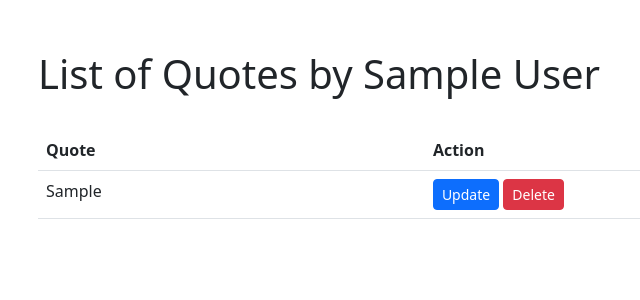
After one commit to vamsivk18/APP_Project, a PHP site: page /viewquotes.php in a window 1280 px wide. The commit adds this page. Shown: the top 300 px of the page, without its empty margins (12-652 px from the left). Run offline with PHP 8.4, Linux system fonts and the light colour scheme; the visitor is signed in with stand-in values (Sample User, id 1); tables that the repository leaves empty or names only in its code hold one stand-in row (values such as "Sample post").

Commit message:
View login user Quote Feature

```diff
--- a/addquote.php
+++ b/addquote.php
@@ -10,7 +10,7 @@
 session_start();
 ?>
     <div>
-        <h2>ADD QUOTE</h2>
+        <h2>ADD A QUOTE</h2>
         <p>Please fill in the quote.</p>
         <form action="includes/addquote.inc.php" method="post">
                 <textarea name="quote" id="" cols="100" rows="5" placeholder="Enter your Quote"></textarea><br>
--- a/classes/quotes-contr.classes.php
+++ b/classes/quotes-contr.classes.php
@@ -12,5 +12,8 @@ class QuotesContr extends Quotes{
     public function getQuotes(){
         return $this->quotes;
     }
+    public function getSpecificQuotes(){
+        return $this->dbGetSpecificQuotes("");
+    }
 }
 ?>
--- a/classes/quotes.classes.php
+++ b/classes/quotes.classes.php
@@ -9,6 +9,21 @@ class Quotes extends Dbh{
         }
         $rows = $stmt->fetchAll(PDO::FETCH_ASSOC);
         return $rows;
+    }
+    protected function dbGetName($username){
+        $stmt = $this->connect()->prepare('SELECT name FROM users WHERE username=?;');
+        if(!$stmt->execute(array($username))){
+            $stmt = null;
+            header("location: ../error.php?error=db_getnameforsetquotefailed");
+            exit();
+        }
+        if($stmt->rowCount()==0){
+            $stmt = null;
+            header("location: ../error.php?error=db_nousername");
+            exit();
+        }
+        $row = $stmt->fetchAll(PDO::FETCH_ASSOC);
+        return $row[0]["name"];
     }
     protected function dbSetQuote($quote,$username){
         $stmt = $this->connect()->prepare('SELECT name FROM users WHERE username=?;');
@@ -26,5 +41,17 @@ class Quotes extends Dbh{
             exit();
         }
     }
+    protected function dbGetSpecificQuotes($author){
+        if($author==""){
+            $stmt = $this->connect()->prepare('SELECT quote from quotes where username=?;');
+            if(!$stmt->execute(array($_SESSION["username"]))){
+                $stmt = null;
+            header("location: ../error.php?error=db_getspecificquotesfailed");
+            exit();
+            }
+            $quotes = $stmt->fetchAll(PDO::FETCH_ASSOC);
+            return array($this->dbGetName($_SESSION["username"]),$quotes);
+        }
+    }
 }
 ?>
--- /dev/null
+++ b/viewquotes.php
@@ -0,0 +1,45 @@
+<!DOCTYPE html>
+<html lang="en">
+<head>
+    <meta charset="UTF-8">
+    <link href="https://cdn.jsdelivr.net/npm/bootstrap@5.2.2/dist/css/bootstrap.min.css" rel="stylesheet" integrity="sha384-Zenh87qX5JnK2Jl0vWa8Ck2rdkQ2Bzep5IDxbcnCeuOxjzrPF/et3URy9Bv1WTRi" crossorigin="anonymous">
+    <title>View Quotes</title>
+</head>
+<body style="margin: 50px;">
+    <?php
+        session_start();
+        include "./classes/dbh.classes.php";
+        include "./classes/quotes.classes.php";
+        include "./classes/quotes-contr.classes.php";
+        $quotesObj = new QuotesContr();
+        $quotes = $quotesObj->getSpecificQuotes();
+    ?>
+    <!-- <a class='btn btn-primary btn-sm' href='addquote.php'>Add Quote</a>
+    <a class='btn btn-primary btn-sm' href='viewquote.php'>View My Quotes</a>
+    <a class='btn btn-danger btn-sm' href='logout.php'>Logout</a> -->
+    <h1 class="body-center">List of Quotes by <?php echo "$quotes[0]"?></h1>
+    <br>
+    <table class="table">
+        <thead>
+            <tr>
+                <th>Quote</th>
+                <th>Action</th>
+            </tr>
+        </thead>
+        <tbody>
+            <?php
+                foreach($quotes[1] as $row){
+                    echo "
+                    <tr>
+                        <td>" . $row["quote"] . "</td>
+                        <td>
+                            <a class='btn btn-primary btn-sm' href='update'>Update</a>
+                            <a class='btn btn-danger btn-sm' href='delete'>Delete</a>
+                        </td>
+                    </tr>";
+                }
+            ?>
+        </tbody>
+    </table>
+</body>
+</html>
--- a/welcome.php
+++ b/welcome.php
@@ -19,6 +19,7 @@
         }
     ?>
     <a class='btn btn-primary btn-sm' href='addquote.php'>Add Quote</a>
+    <a class='btn btn-primary btn-sm' href='viewquotes.php'>View My Quotes</a>
     <a class='btn btn-danger btn-sm' href='logout.php'>Logout</a>
     <h1 class="body-center">List of Quotes</h1>
     <br>
@@ -27,7 +28,6 @@
             <tr>
                 <th>Quote</th>
                 <th>Author</th>
-                <th>Action</th>
             </tr>
         </thead>
         <tbody>
@@ -42,10 +42,6 @@
                     <tr>
                         <td>" . $row["quote"] . "</td>
                         <td>" . $row["author"] . "</td>
-                        <td>
-                            <a class='btn btn-primary btn-sm' href='update'>Update</a>
-                            <a class='btn btn-danger btn-sm' href='delete'>Delete</a>
-                        </td>
                     </tr>";
                 }
             ?>
```
